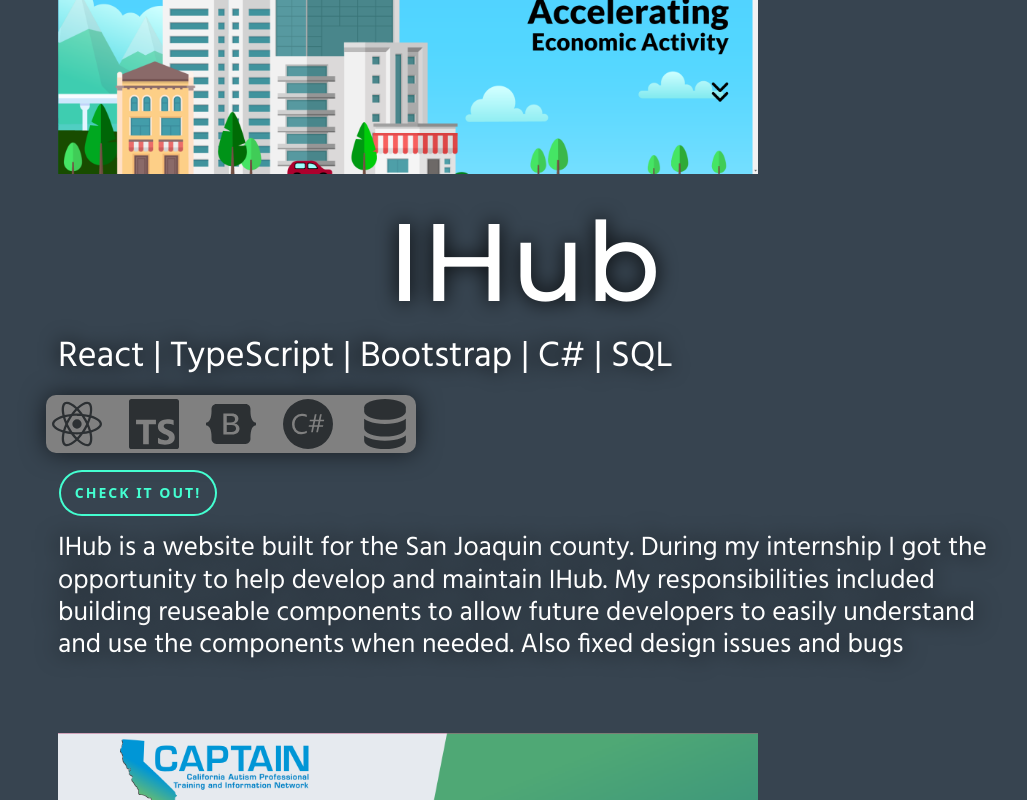
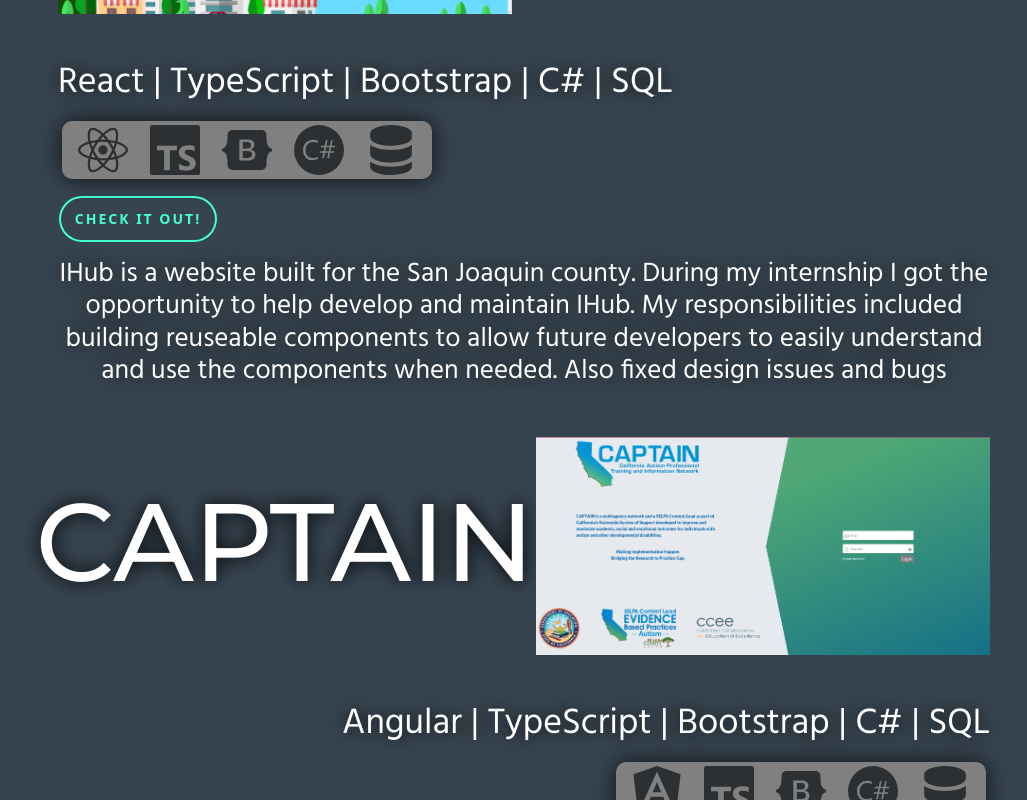
Before and after one commit to JeremyLapham/portfolio3.0, a Next.js app: page / in a window 1280 px wide. Shown: the part 2040-2840 px from the top of the page, without its empty margins (104-1131 px from the left). Built offline with nearby package versions, Linux system fonts and the light colour scheme.

Commit message:
fixing some responsiveness

```diff
--- a/src/app/Components/projects.tsx
+++ b/src/app/Components/projects.tsx
@@ -18,17 +18,17 @@
           return (
             <Row key={projectItem.id}>
               <Col className={`d-flex flex-column ${projectItem.id % 2 ? 'align-items-start' : 'align-items-end'} centerAll`}>
-                <Row className={`d-flex ${projectItem.id % 2 ? '' : 'flex-row-reverse'}`}>
-                  <Col>
+                <Row className={`d-flex ${projectItem.id % 2 ? '' : 'flex-row-reverse'} mb-5`}>
+                  <Col xl={6} lg={12} md={12} className='d-flex justify-content-center align-items-center'>
                     <Image className='projectImage' src={projectItem.img} alt="Project" />
                   </Col>
-                  <Col className='projectName d-flex align-items-center justify-content-center text-center'>
+                  <Col xl={6} lg={12} md={12} className='projectName d-flex align-items-center justify-content-center text-center'>
                     <h1>{projectItem.name}</h1>
                   </Col>
                 </Row>
                 <Row className={`d-flex ${projectItem.id % 2 ? '' : 'flex-row-reverse'}`}>
                   <Col lg={projectItem.projectRepo?.github?.icon ? 10 : 12}>
-                    <h2>{projectItem.languages}</h2>
+                    <h2 className={`d-flex ${projectItem.id % 2 ? 'justify-content-start' : 'justify-content-end'}`}>{projectItem.languages}</h2>
                   </Col>
                   <Col lg={projectItem.projectRepo?.github?.icon ? 2 : 0}>
                     <a title={`${projectItem.projectRepo?.title ?? null}`} href={projectItem.projectRepo?.repoLink ?? null} className={`d-flex ${projectItem.id % 2 ? '' : 'flex-row-reverse'} repoText`} target="_blank">
@@ -41,7 +41,7 @@
                     </a>
                   </Col>
                 </Row>
-                <Row className='projectIconBox justify-content-between'>
+                <Row className='projectIconBox justify-content-evenly'>
                   {projectItem.languageIcon.map(
                     (icon: any) => {
                       return (
@@ -59,7 +59,7 @@
                 </Row>
                 <Row>
                   <Col>
-                    <h3 className='mt-3 mb-5'>{projectItem.description}</h3>
+                    <h3 className='mt-3 mb-5 text-center'>{projectItem.description}</h3>
                   </Col>
                 </Row>
               </Col>
--- a/src/app/globals.css
+++ b/src/app/globals.css
@@ -62,10 +62,10 @@
   font-family: text;
 }
 
-Image {
+/* Image {
   max-width: 100%;
   height: auto;
-}
+} */
 
 @media (max-width: 1024px) {
   .pageMargin {
--- a/src/app/page.module.css
+++ b/src/app/page.module.css
@@ -24,7 +24,7 @@
 
 .meImage {
     position: absolute;
-    height: 500px;
+    width: 100%;
     border-radius: 10%;
     object-fit: contain;
     z-index: -1;
@@ -51,9 +51,10 @@
 }
 
 .projectImage {
-    height: 400px;
-    width: 700px;
-    object-fit: contain;
+    /* height: 400px; */
+    width: 100%;
+    height: 100%;
+    object-fit:contain;
 }
 
 .repoText {
@@ -75,10 +76,10 @@
 
 .projectIconBox {
     min-height: auto;
-    width: auto;
     background-color: grey;
     border-radius: 10px;
-    box-shadow: 0 0 25px rgba(0, 0, 0, 0.6);
+    box-shadow: 0 0 25px rgba(0, 0, 0, 0.75);
+    margin: 0 4px;
 }
 
 .active {
@@ -238,7 +239,6 @@
 @media (max-width: 430px) {
     .meImage {
         right: 0;
-        height: 300px;
     }
 
     .iconMargin {
```
Also changed, not shown: src/app/Images/CAPTAIN.png, src/app/Images/ihub.png.
